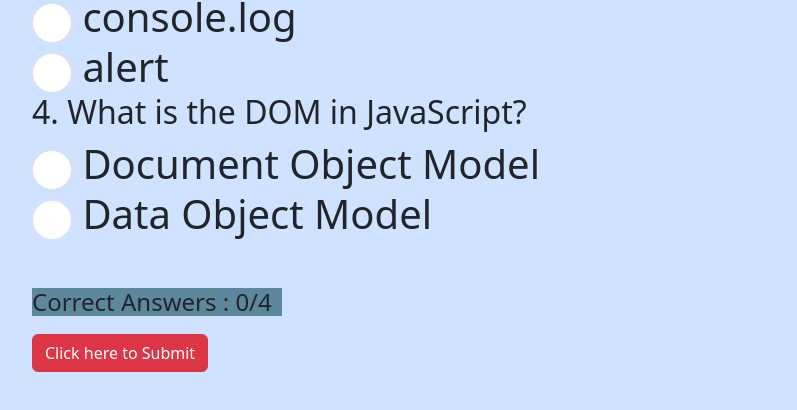
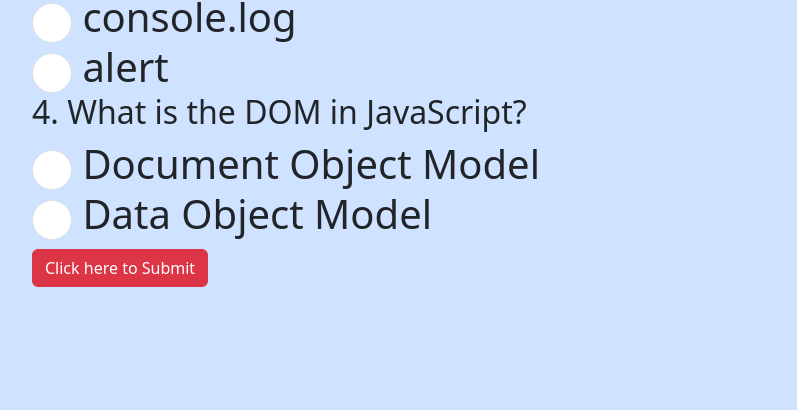
Before and after one commit to CharukaHS/quizApp, a plain HTML site: page index.html in a window 1280 px wide. Shown: the part 658-1068 px from the top of the page, without its empty margins (50-847 px from the left). After the commit the page ends 986 px from the top, so only its background shows below. Drawn offline with nearby package versions, Linux system fonts and the light colour scheme.

Commit message:
Revert "removed pts area"
This reverts commit b2174cbb8c450eae1901b664ac6a4be2d88973cd.

```diff
--- a/index.html
+++ b/index.html
@@ -68,9 +68,6 @@
           </div>
         </div>
 
-        <br>
-        <h4 class="pts" id="ptsId"> Correct Answers : 0/4 </h4>
-
         <button type="submit" class="btn btn-danger"">Click here to Submit</button>
 
       </form>
```
